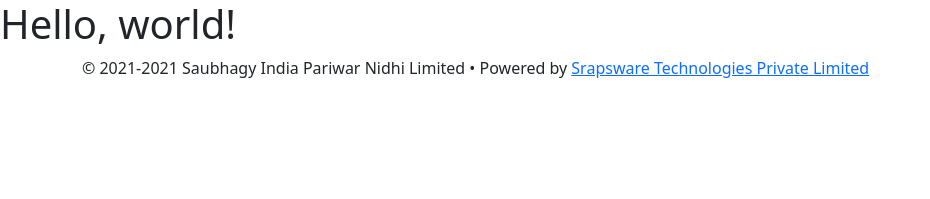
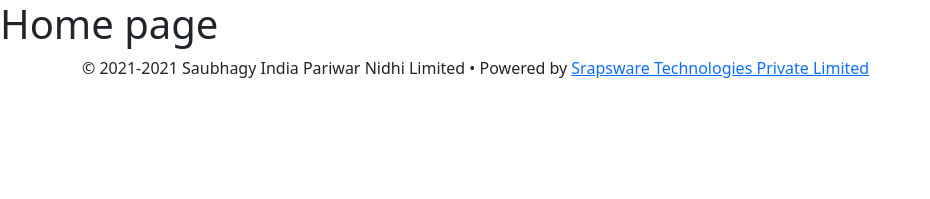
Before and after one commit to ProgrammerNomad/mobile-app, a Jekyll site: the page built from index.html, in a window 1280 px wide. Shown: the top 199 px of the page, without its empty margins (0-930 px from the left). Built offline with Jekyll 4.4.1, drawn with Linux system fonts in a browser that asks for light colours.

Commit message:
Update index.html

```diff
--- a/index.html
+++ b/index.html
@@ -3,4 +3,4 @@ layout: default
 title: Saubhagyaindia
 description: Saubhagyaindia
 ---
-<h1>Hello, world!</h1>
+<h1>Home page</h1>
```
